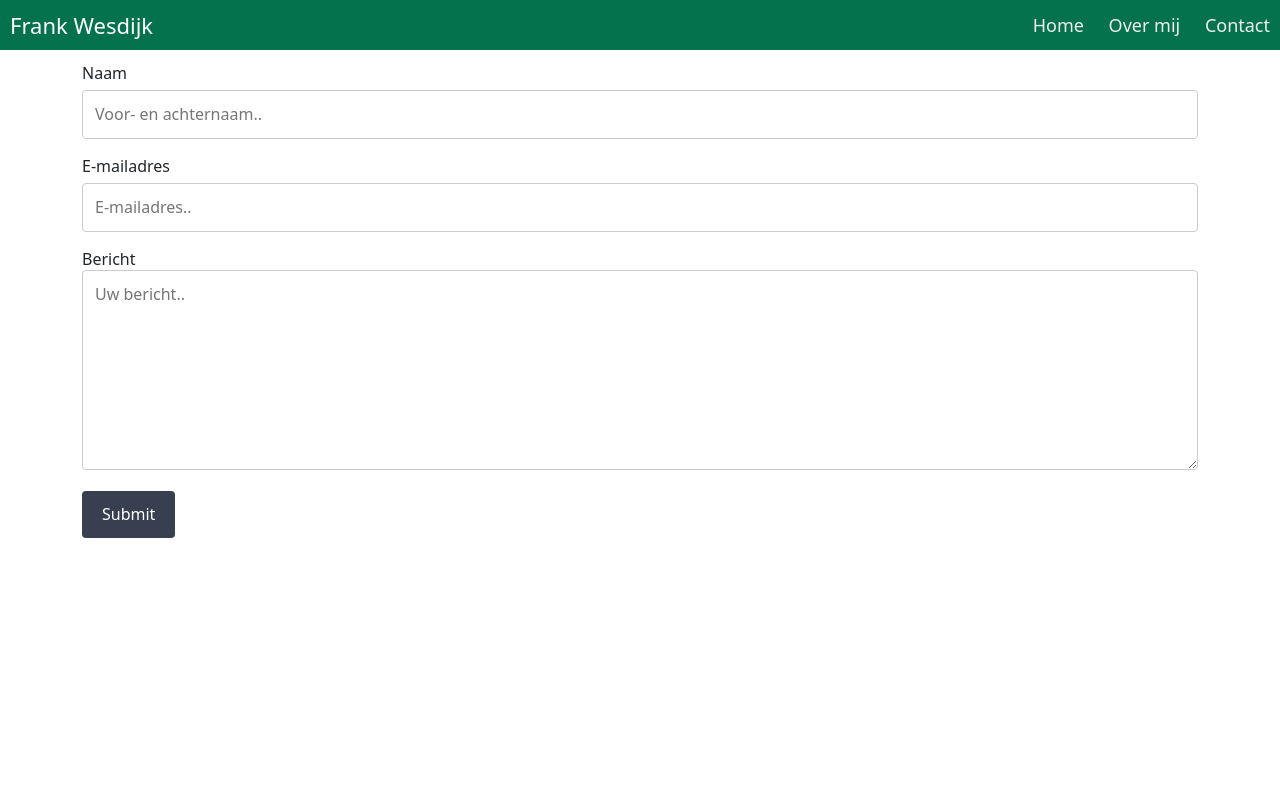
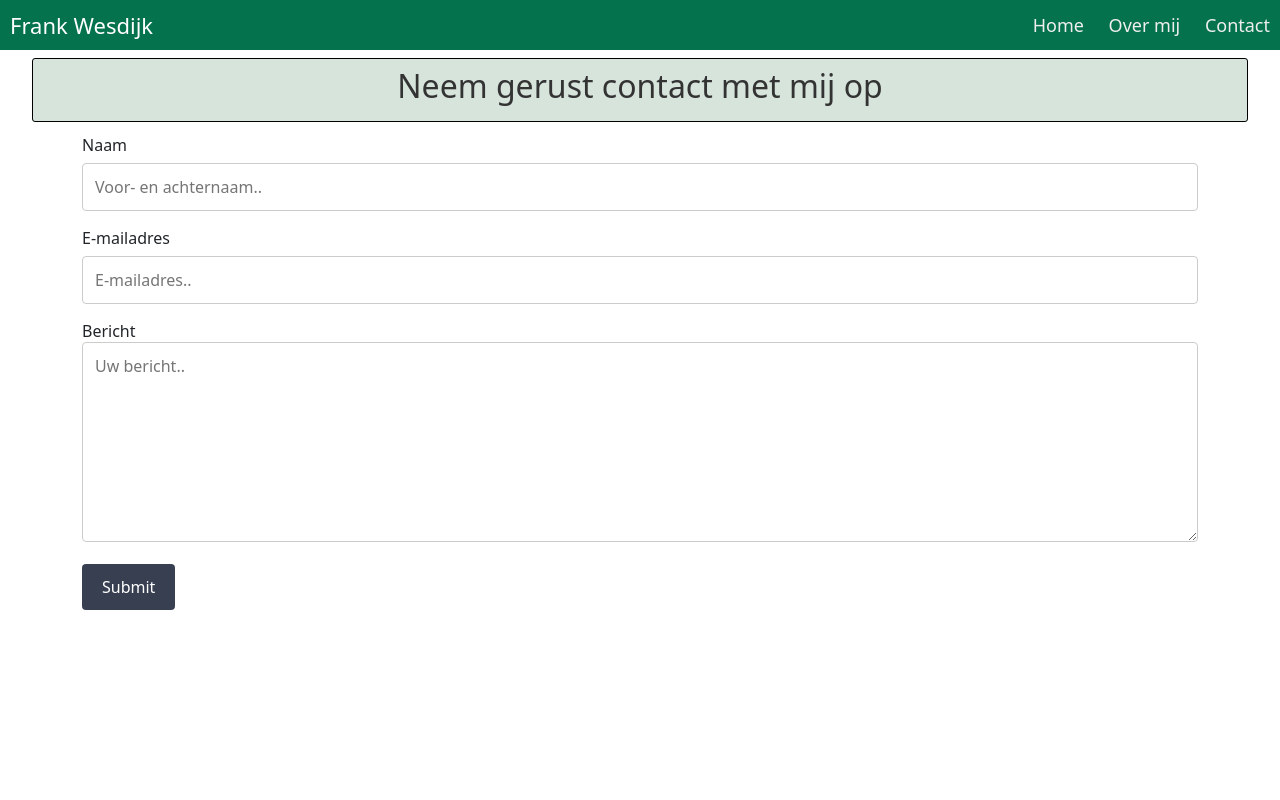
Before and after one commit to W35FRNK/website-les-19-22, a plain HTML site: page contact.html in a window 1280 px wide. Shown: the top 800 px of the page. Drawn offline with nearby package versions, Linux system fonts and the light colour scheme.

Commit message:
little tweaks

```diff
--- a/contact.html
+++ b/contact.html
@@ -40,6 +40,12 @@
     </div>
   </header>
 
+  <div class="message">
+    <article>
+    <h2>Neem gerust contact met mij op</h2>
+
+  </article>
+  </div>
 
 
     <div class="container-sm">
--- a/css/contact.css
+++ b/css/contact.css
@@ -1,6 +1,23 @@
 
 
+.message {
+  display: flex;
+  justify-content: center ;
+  align-items: center;
+  text-align: center;
+  padding: .5rem 2rem;
+  max-width: 95%;
+  border: solid black 1px;
+  margin: .5rem auto;
+  background-color: #C3D8CDAF;
+  border-radius: 3px;
 
+
+}
+
+h2 {
+  color: #333;
+}
 
 
 
--- a/css/index.css
+++ b/css/index.css
@@ -25,7 +25,7 @@ h1 {
 
 .col-sm-4 {
   background-color: #56876D;
-  border: solid black 1px;
+  border: dashed #333 1px;
   justify-content: center;
   align-items: center;
   text-align: center;
```
